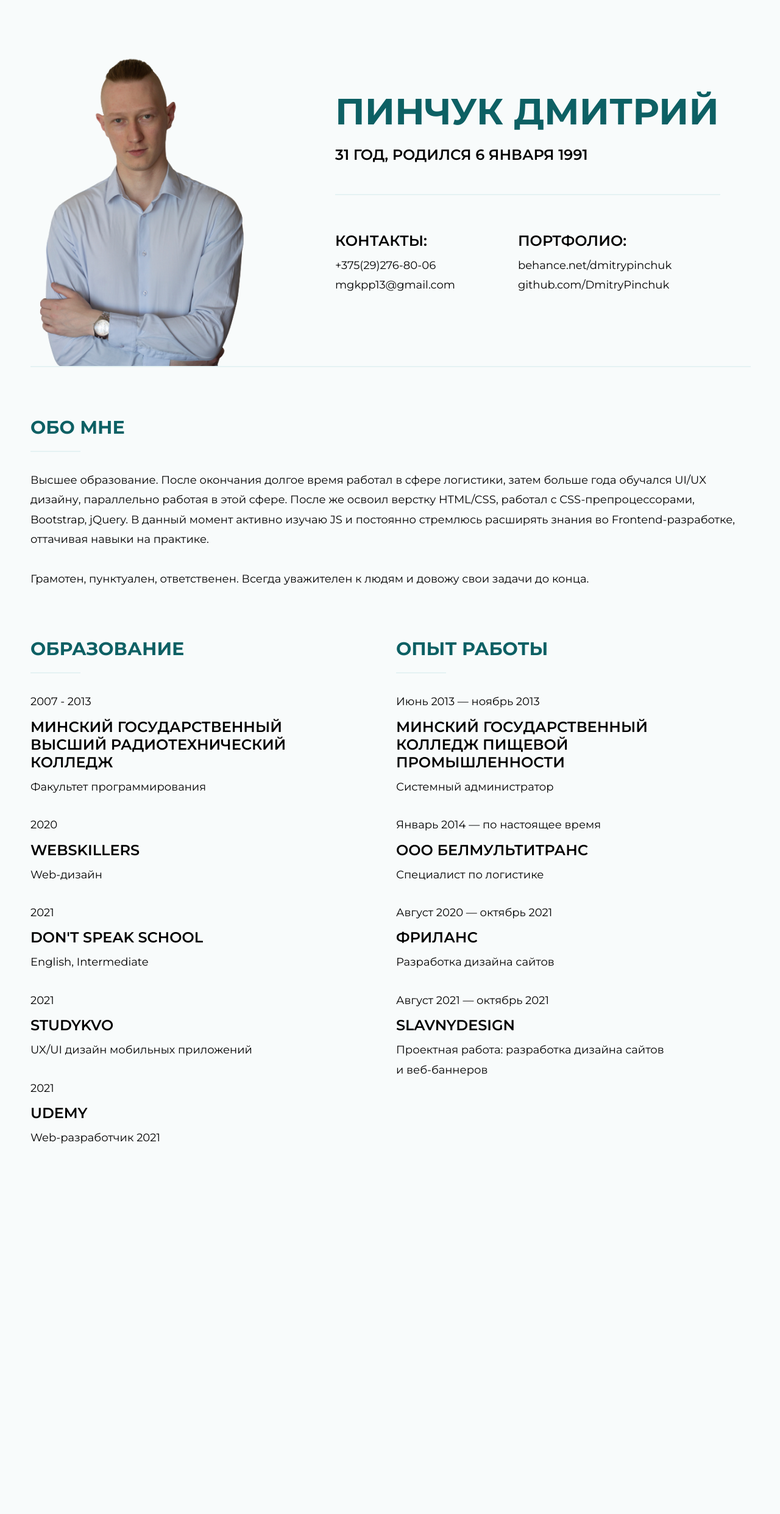
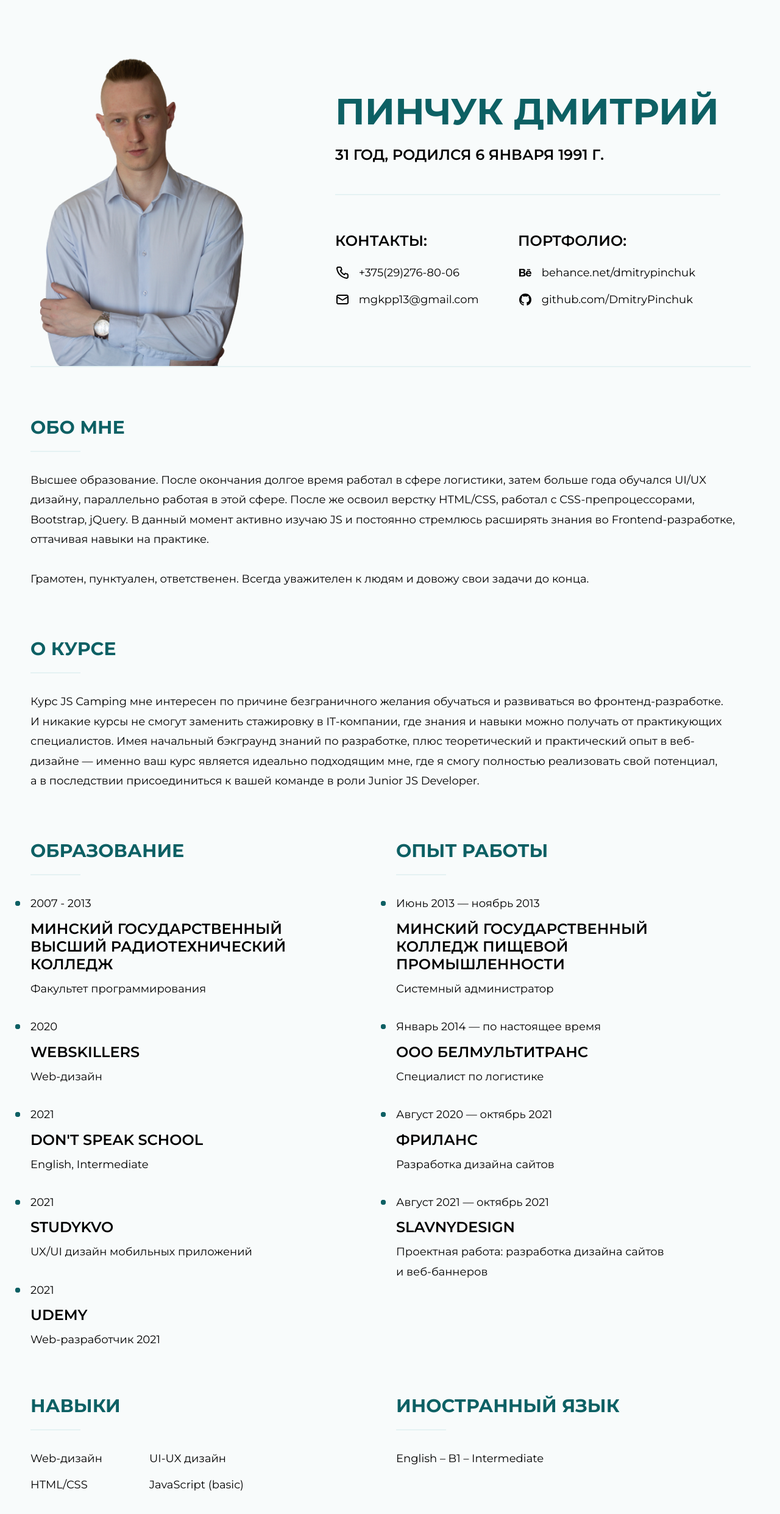
Before and after one commit to DmitryPinchuk/Task_JSCamping, a plain HTML site: page index.html in a window 1280 px wide. Shown: the whole page at 61% size. Before the commit the page ends 2075 px from the top, so only its background shows below. Drawn offline with Linux system fonts and the light colour scheme.

Commit message:
25/01 10:42

```diff
--- a/index.html
+++ b/index.html
@@ -16,20 +16,30 @@
                 <img src="img/photo.png" alt="photo">
                 <div class="main__info">
                     <h1>Пинчук Дмитрий</h1>
-                    <h3>31 год, родился 6 января 1991</h3>
+                    <h3>31 год, родился 6 января 1991 г.</h3>
                     <div class="divider"></div>
                 </div>
 
                 <div class="main__contacts">
                     <h3>Контакты:</h3>
-                    <a href="tel:+375292768006" class="phone">+375(29)276-80-06</a>
-                    <a href="mailto:mgkpp13@gmail.com">mgkpp13@gmail.com</a>
+                    <a href="tel:+375292768006" class="phone">
+                        <img class="main__icon" src="icons/phone.svg" alt="phone">
+                        +375(29)276-80-06
+                    </a>
+                    <a href="mailto:mgkpp13@gmail.com">
+                        <img class="main__icon" src="icons/mail.svg" alt="mail">
+                        mgkpp13@gmail.com
+                    </a>
                 </div>
 
                 <div class="main__portfolio">
                     <h3>Портфолио:</h3>
-                    <a href="http://www.behance.net/dmitrypinchuk">behance.net/dmitrypinchuk</a>
-                    <a href="http://www.github.com/DmitryPinchuk">github.com/DmitryPinchuk</a>
+                    <a href="http://www.behance.net/dmitrypinchuk">
+                        <img class="main__icon" src="icons/behance.svg" alt="behance">
+                        behance.net/dmitrypinchuk</a>
+                    <a href="http://www.github.com/DmitryPinchuk">
+                        <img class="main__icon" src="icons/github.svg" alt="github">
+                        github.com/DmitryPinchuk</a>
                 </div>
             </div>
             <div class="divider"></div>
@@ -44,6 +54,17 @@
                     Bootstrap, jQuery. В данный момент активно изучаю JS и постоянно стремлюсь расширять знания во
                     Frontend-разработке, оттачивая навыки на практике. <br><br>
                     Грамотен, пунктуален, ответственен. Всегда уважителен к людям и довожу свои задачи до конца.</p>
+            </div>
+
+            <div class="main__about">
+                <h2>О курсе</h2>
+                <div class="divider divider_short"></div>
+                <p>Курс JS Camping мне интересен по причине безграничного желания обучаться и развиваться
+                    во фронтенд-разработке. И никакие курсы не смогут заменить стажировку в IT-компании, где знания
+                    и навыки можно получать от практикующих специалистов. Имея начальный бэкграунд знаний по разработке,
+                    плюс теоретический и практический опыт в веб-дизайне — именно ваш курс является идеально подходящим
+                    мне, где я смогу полностью реализовать свой потенциал, а в последствии присоединиться к вашей
+                    команде в роли Junior JS Developer.</p>
             </div>
         </section>
 
@@ -101,10 +122,26 @@
                     <p>Проектная работа: разработка дизайна сайтов<br>и веб-баннеров</p>
                 </div>
             </div>
-            <div class="education_skills"></div>
-            <div class="education_language"></div>
 
-        </section>
+            <div class="education__skills">
+                <h2>Навыки</h2>
+                <div class="divider divider_short"></div>
+                <div class="education__skills_item">
+                    <p>Web-дизайн</p>
+                    <p>UI-UX дизайн</p>
+                    <p>HTML/CSS</p>
+                    <p>JavaScript (basic)</p>
+                </div>
+            </div>
+
+            <div class="education__language">
+                <h2>Иностранный язык</h2>
+                <div class="divider divider_short"></div>
+                <p>English – B1 – Intermediate</p>
+            </div>
+    </div>
+
+    </section>
     </div>
 </body>
 
--- a/sass/_education.scss
+++ b/sass/_education.scss
@@ -1,20 +1,48 @@
 .education {
-    margin-top: 80px;
+    margin: 80px 0 100px;
     display: grid;
     grid-template-columns: 600px 580px;
     grid-template-rows: 830px 200px;
 
     &__item {
+        position: relative;
         margin-top: 30px;
+
+        p {
+            &:before {
+                content: ' ';
+                position: absolute;
+                border-radius: 100%;
+                width: 8px;
+                height: 8px;
+                top: 12px;
+                left: -25px;
+                background: $main_color;
+            }
+        }
     }
 
-    // &__courses {
-    //     grid-column-start: 1/2;
-    //     grid-row-start: 1/2;
-    // }
+    &__skills {
+        margin-top: 80px;
 
-    // &__jobs {
-    //     grid-column-start: 2/3;
-    //     grid-row-start: 2/3;
-    // }
+        &_item {
+            display: grid;
+            grid-template-columns: repeat(2, 155px);
+            column-gap: 40px;
+            padding-top: 20px;
+
+            p {
+                margin-top: 10px;
+            }
+        }
+    }
+
+    &__language {
+        margin-top: 80px;
+
+        p {
+            margin-top: 30px;
+        }
+    }
+
 }
--- a/sass/_main.scss
+++ b/sass/_main.scss
@@ -3,6 +3,13 @@
         display: grid;
         grid-template-columns: 500px 300px 380px;
         grid-template-rows: 320px 280px;
+
+        a {
+            display: block;
+            &:hover {
+                text-decoration: underline;
+            }
+        }
 
         img {
             grid-column: 1/2;
@@ -12,6 +19,7 @@
     }
 
     &__info {
+        padding-top: 20px;
         grid-column: 2/4;
         grid-row: 1/2;
         place-self: end start;
@@ -25,12 +33,25 @@
         margin-top: 50px;
         grid-column: 2/3;
         grid-row: 2/3;
+
+        a {
+            display: block;
+        }
     }
 
     &__portfolio {
         margin-top: 50px;
         grid-column: 3/4;
         grid-row: 2/3;
+
+        // a {
+        //     display: block;
+        // }
+    }
+
+    &__icon {
+        margin: 10px 10px 0 0;
+        transform: translateY(25%);
     }
 
     &__about {
```
Also changed, not shown: css/style.min.css, 1 other file.
